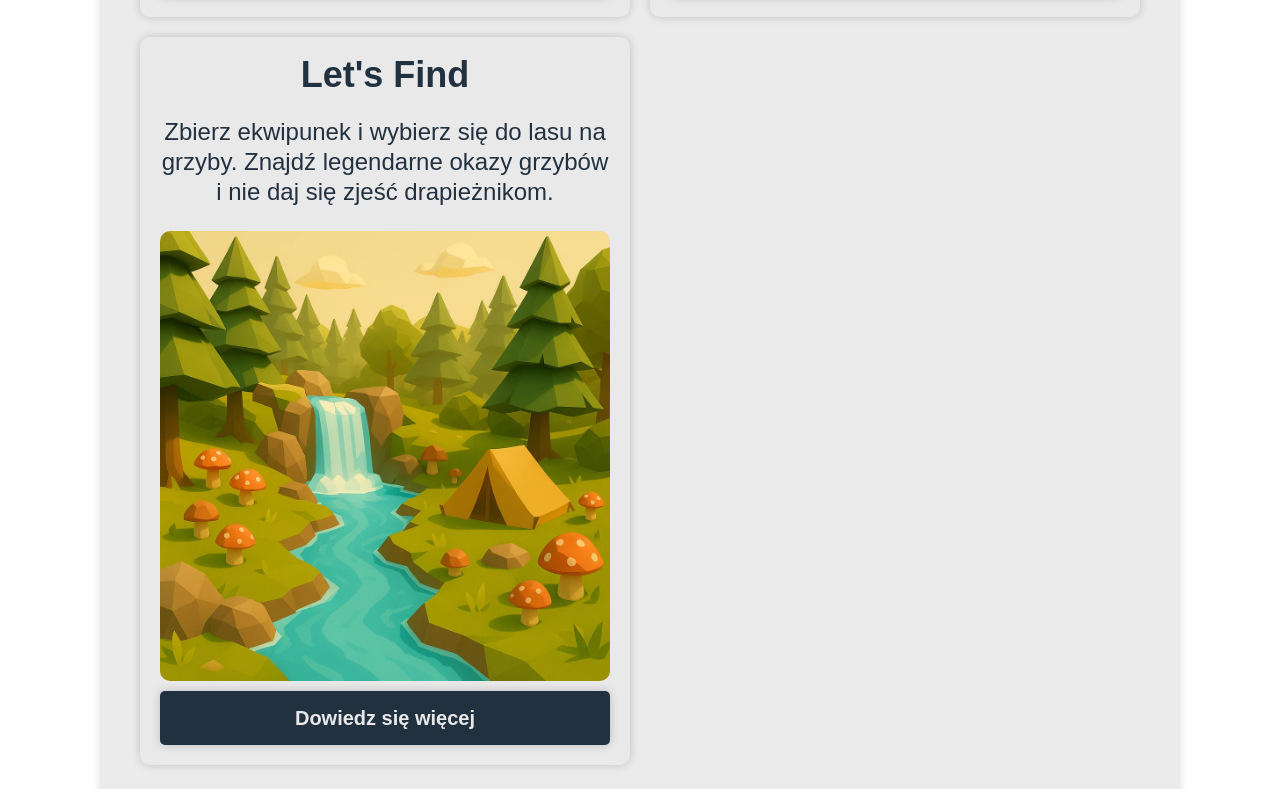
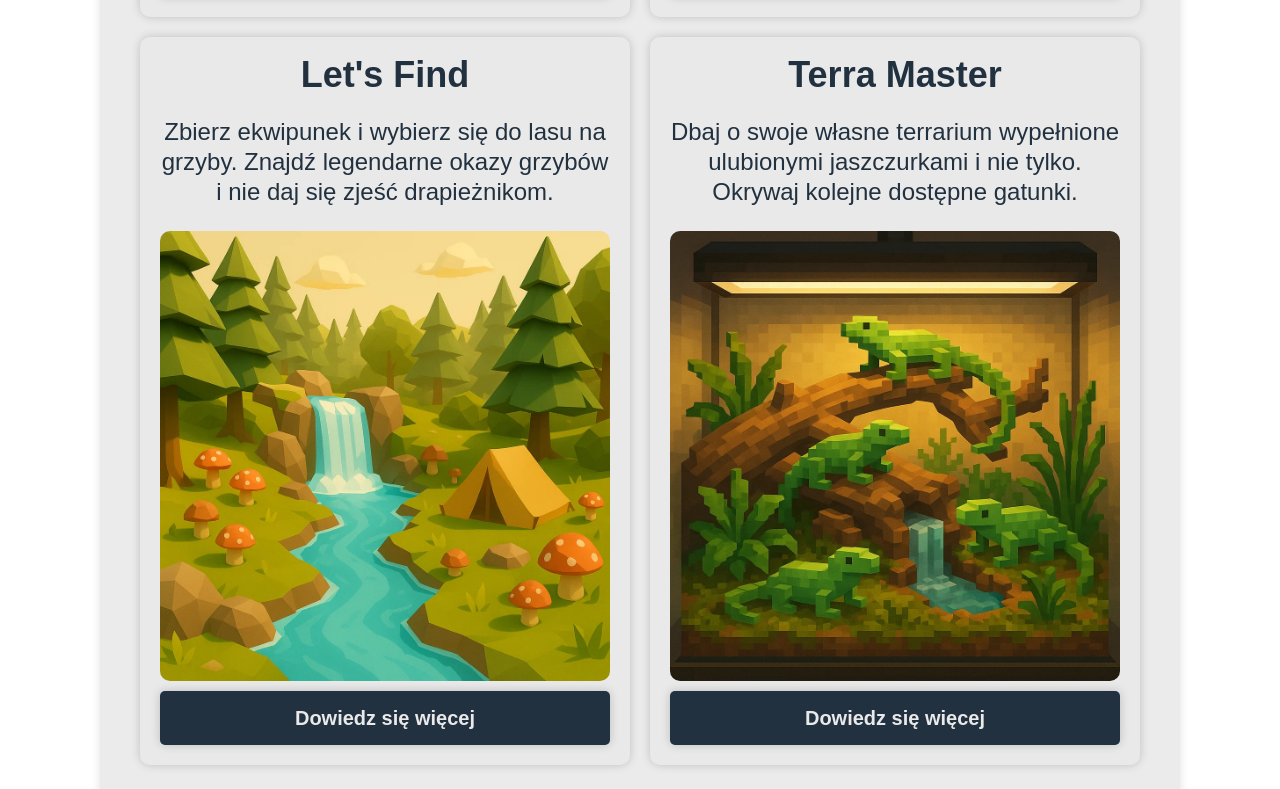
Before and after one commit to SIWY203/FastFall, a plain HTML site: page inne_gry.html in a window 1280 px wide. Shown: the part 1191-1980 px from the top of the page. Drawn offline with Linux system fonts and the light colour scheme; a web font is replaced by a local one.

Commit message:
1.1.2 - new game update

```diff
--- a/inne_gry.html
+++ b/inne_gry.html
@@ -63,6 +63,12 @@
                     <img src="media/grzybiarz.webp">
                     <a class="button" href="error.html">Dowiedz się więcej</a>
                 </div>
+                <div class="col">
+                    <h2>Terra Master</h2>
+                    <p>Dbaj o swoje własne terrarium wypełnione ulubionymi jaszczurkami i nie tylko. Okrywaj kolejne dostępne gatunki.</p>
+                    <img src="media/jaszczurki.webp">
+                    <a class="button" href="error.html">Dowiedz się więcej</a>
+                </div>
 
 
             </div>
```
Also changed, not shown: media/jaszczurki.webp (added).
